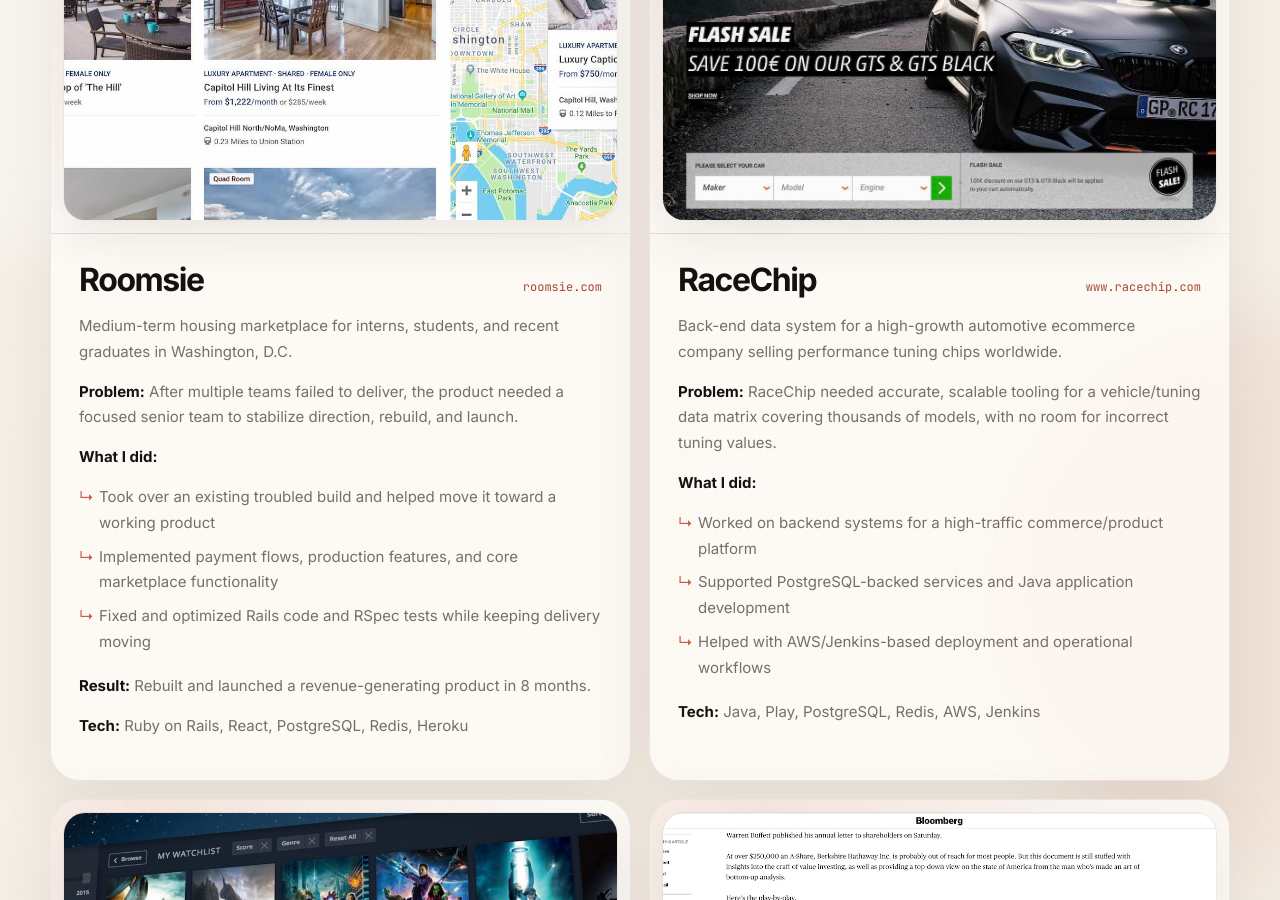
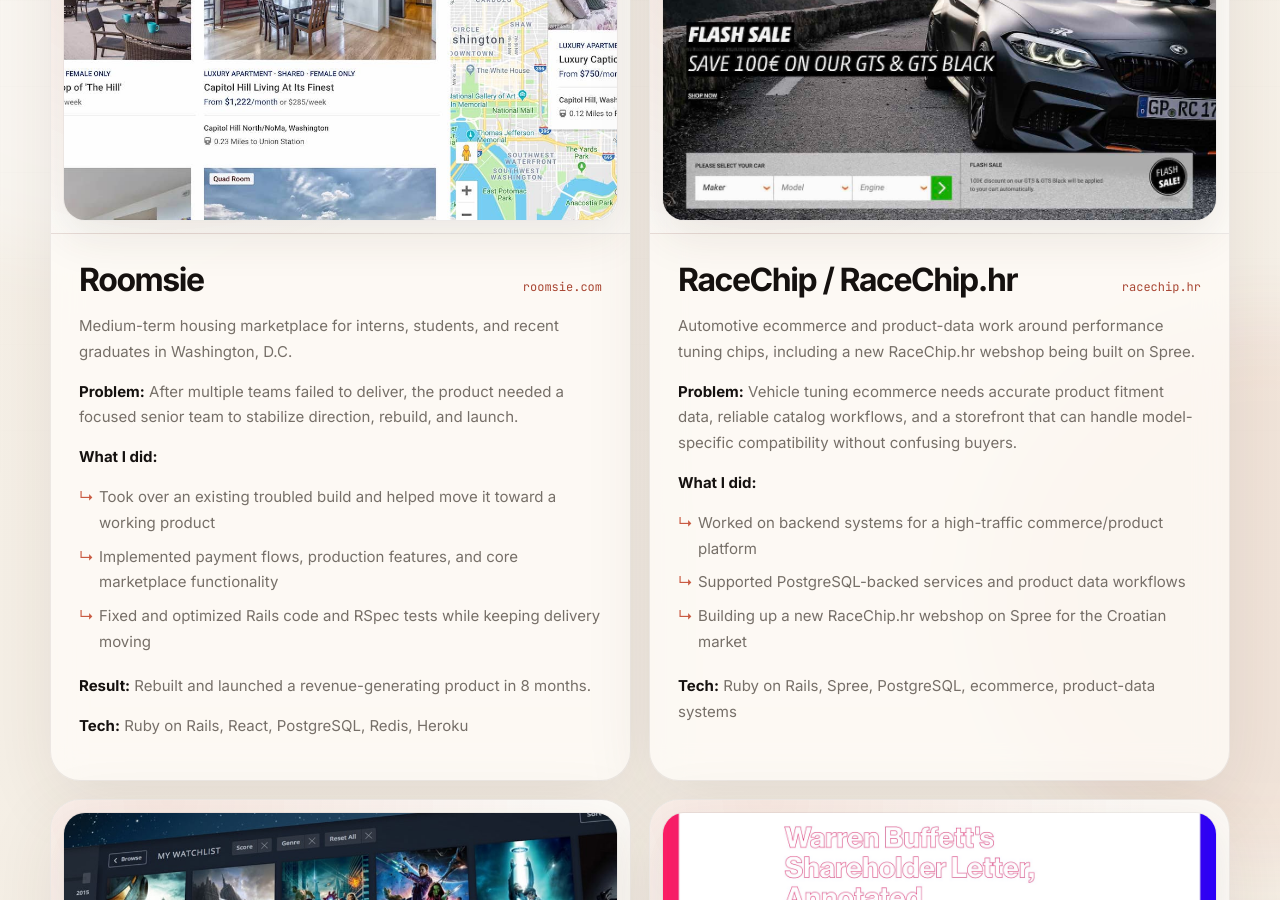
Before and after one commit to vmarcetic/vmarcetic.github.io, a Jekyll site: the page built from index.md, in a window 1280 px wide and 900 px high, scrolled down 5488 px. Built offline with Jekyll 4.4.1, drawn with Linux system fonts in a browser that asks for light colours.

Commit message:
Refresh portfolio imagery and RaceChip copy

```diff
--- a/_data/projects.yml
+++ b/_data/projects.yml
@@ -117,20 +117,20 @@
 
     **Tech:** Ruby on Rails, React, PostgreSQL, Redis, Heroku
 
-- name: RaceChip
-  link: www.racechip.com
+- name: RaceChip / RaceChip.hr
+  link: racechip.hr
   image: racechip2.jpg
   description: |
-    Back-end data system for a high-growth automotive ecommerce company selling performance tuning chips worldwide.
+    Automotive ecommerce and product-data work around performance tuning chips, including a new RaceChip.hr webshop being built on Spree.
 
-    **Problem:** RaceChip needed accurate, scalable tooling for a vehicle/tuning data matrix covering thousands of models, with no room for incorrect tuning values.
+    **Problem:** Vehicle tuning ecommerce needs accurate product fitment data, reliable catalog workflows, and a storefront that can handle model-specific compatibility without confusing buyers.
 
     **What I did:**
     - Worked on backend systems for a high-traffic commerce/product platform
-    - Supported PostgreSQL-backed services and Java application development
-    - Helped with AWS/Jenkins-based deployment and operational workflows
+    - Supported PostgreSQL-backed services and product data workflows
+    - Building up a new RaceChip.hr webshop on Spree for the Croatian market
 
-    **Tech:** Java, Play, PostgreSQL, Redis, AWS, Jenkins
+    **Tech:** Ruby on Rails, Spree, PostgreSQL, ecommerce, product-data systems
 
 - name: Movieo.me
   link: movieo.me
```
Also changed, not shown: assets/profile_1.jpg, assets/saytrue-logo.svg (added), assets/saytrue.png, assets/twomargins.jpg, assets/twomargins.previous.jpg (added).
